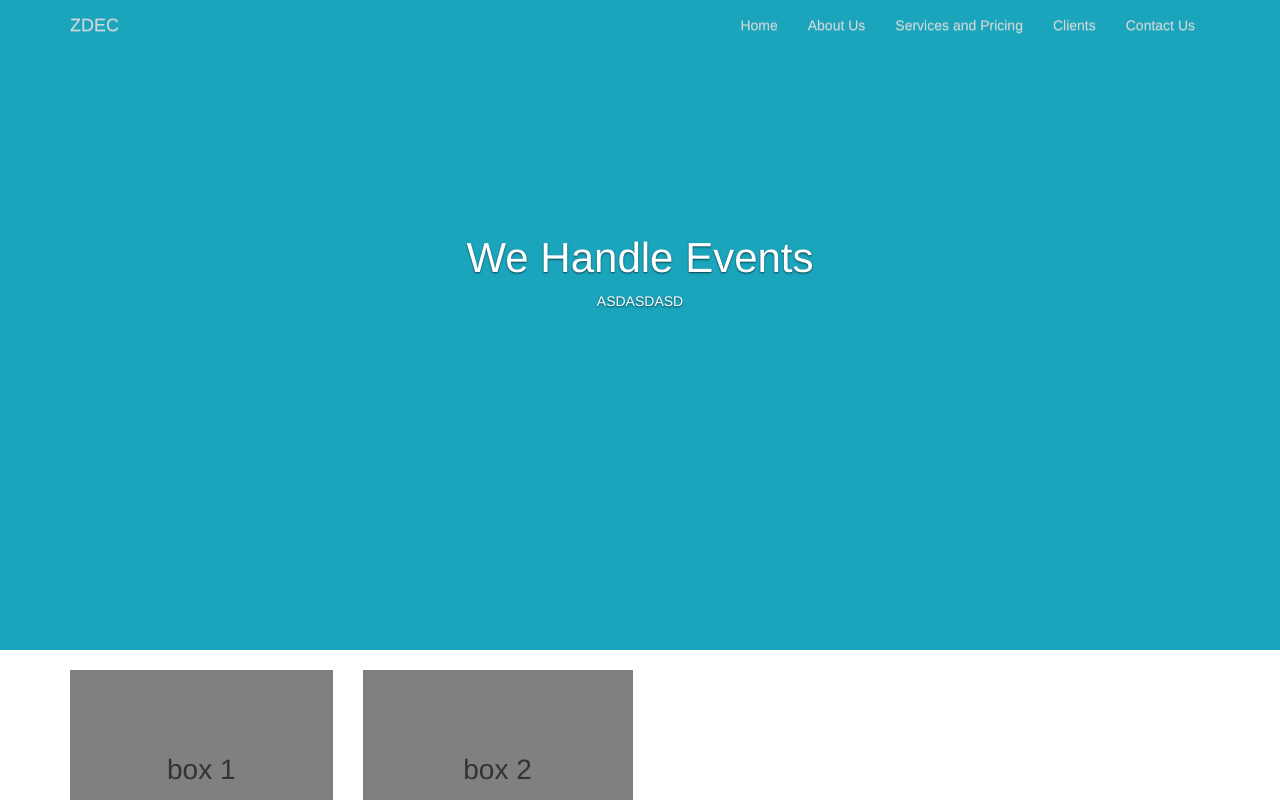
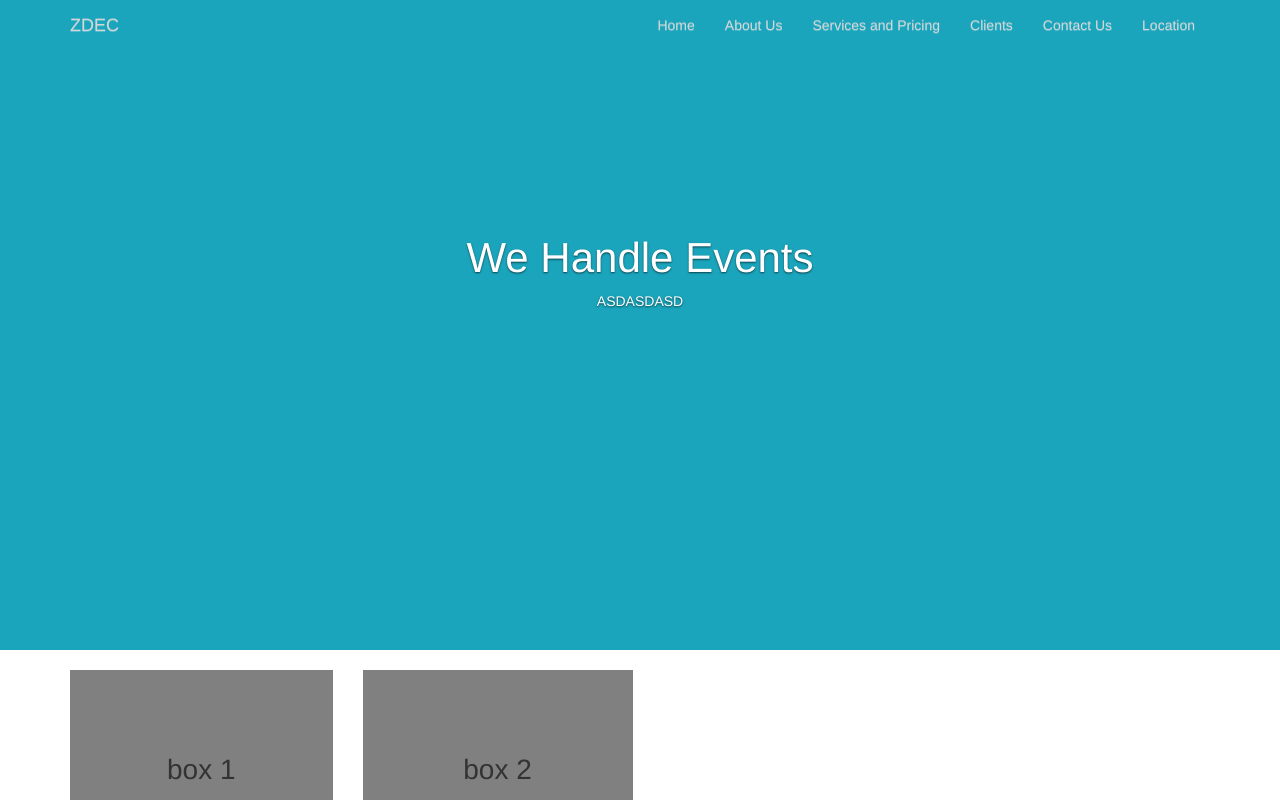
Before and after one commit to omarmandeeli/OfficialRepository, a plain HTML site: page Index.html in a window 1280 px wide. Shown: the top 800 px of the page. Drawn offline with nearby package versions, Linux system fonts and the light colour scheme; files whose address does not match are found by name.

Commit message:
ui may binago ako

```diff
--- a/Index.html
+++ b/Index.html
@@ -32,6 +32,7 @@
         <li class="nav1"><a href="#">Services and Pricing</a></li>
         <li class="nav1"><a href="#">Clients</a></li>
         <li class="nav1"><a href="#">Contact Us</a></li>
+        <li class="nav1"><a href="#">Location</a></li>
       </ul>
     </div>
   </div>
```
